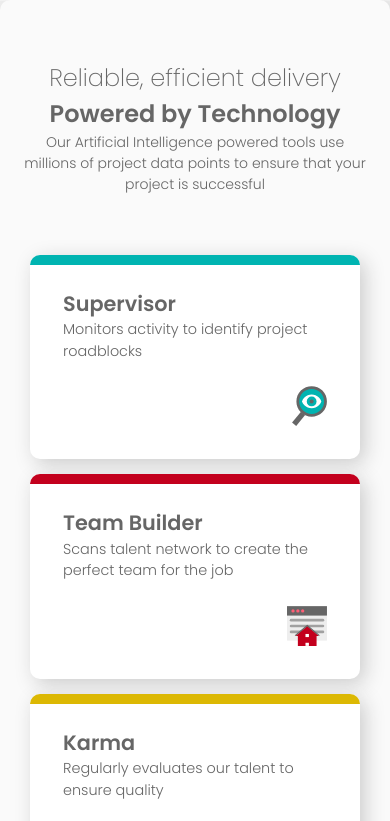
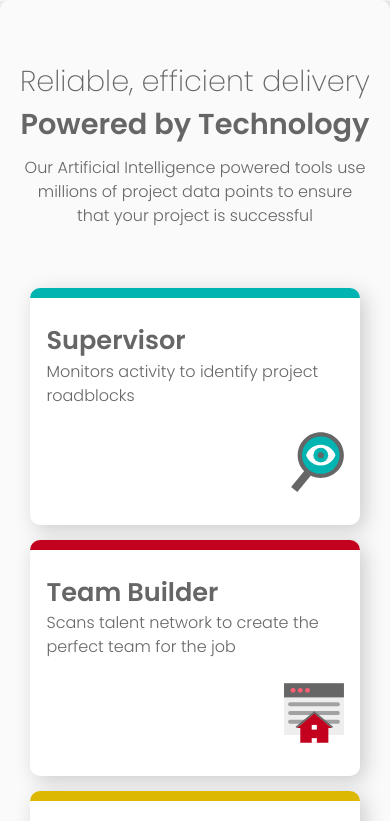
Before and after one commit to joegelman/HuzaifaS_Assignment_1, a plain HTML site: page index.html in a window 390 px wide. Shown: the top 821 px of the page. Drawn offline with Linux system fonts and the light colour scheme.

Commit message:
fine-tuning - code still ugly

```diff
--- a/styles.css
+++ b/styles.css
@@ -60,8 +60,19 @@ main {
     font-size: 2rem;
   }
 
+  .bold {
+    margin: 0 0 10px 0;
+  }
+
   .light {
     font-weight: 200;
+    margin-bottom: 0px;
+  }
+
+  .headliner {
+    font-size: 1rem;
+    max-width: 500px;
+    margin: 0px auto;
   }
 
 /* Grid styles */
@@ -196,29 +207,36 @@ main {
   .headline {
     max-width: 350px;
   }
-  p.subliner {
+  /* p.subliner {
     font-size: .6rem;
+} */
+
+h1 {
+  font-size: 1.8rem;
 }
 
-h1 {
-  font-size: 1.5rem;
-}
-
+/* .card-item {
+  max-width: 350px;
+} */
 .cardliner {
-  font-size: .9rem;
+  font-size: 1rem;
 }
 
 .icon {
   margin-top: 1.5rem;
   align-self: flex-end;
-  height: 40px;
+  height: 60px;
 }
 
-/* .card-item: {
-  margin: 0 50px;
-} */
+.card-grid {
+  max-width: 400px;
+}
+
+.card-item {
+  padding: 10% 5%;
+}
 
 h2 {
-  font-size: 1.3rem;
+  font-size: 1.6rem;
 }
 }
```
